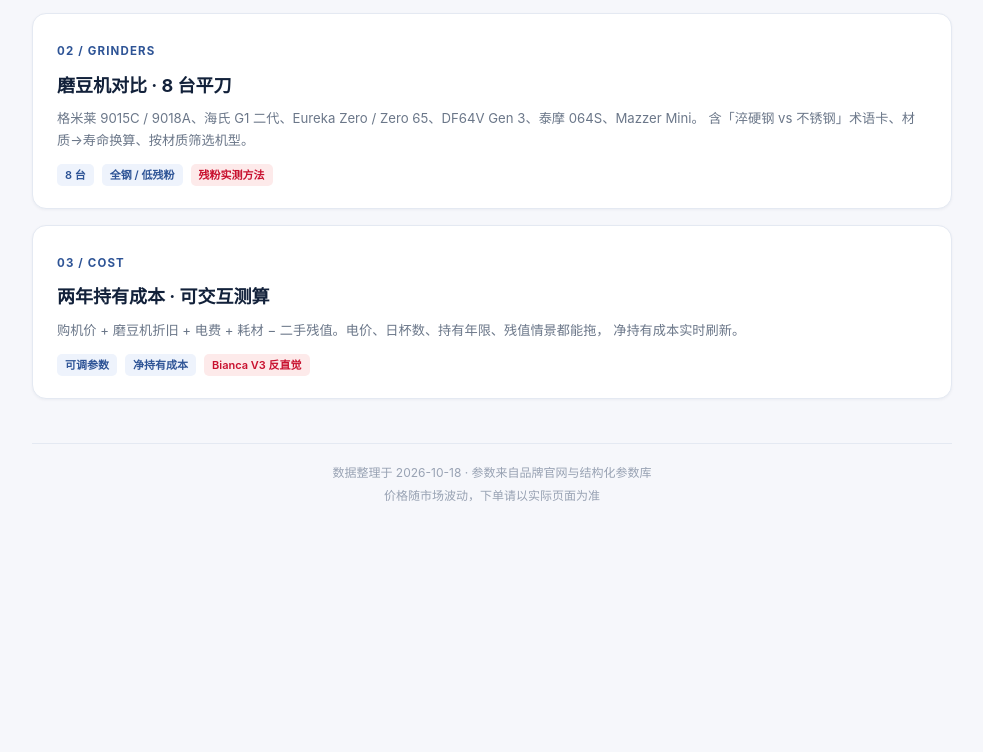
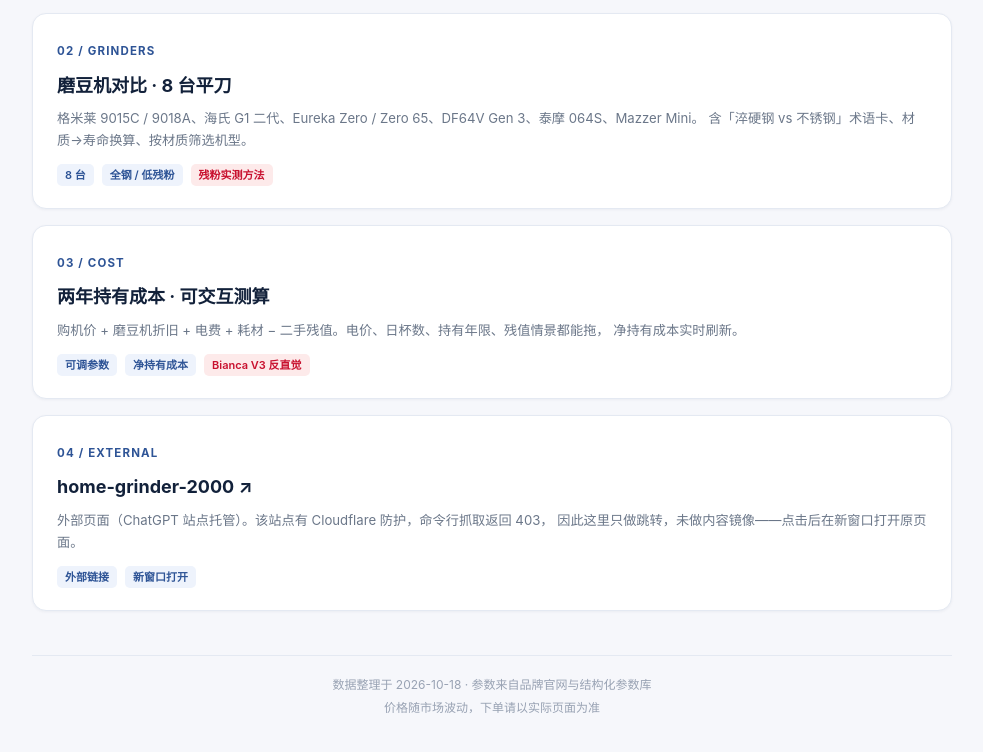
Before and after one commit to Joh0621/coffee-gear-site, a plain HTML site: page index.html in a window 1280 px wide. Shown: the part 420-1172 px from the top of the page, without its empty margins (148-1131 px from the left). Before the commit the page ends 992 px from the top, so only its background shows below. Drawn offline with Linux system fonts and the light colour scheme.

Commit message:
Add external link card for home-grinder-2000

```diff
--- a/index.html
+++ b/index.html
@@ -66,6 +66,14 @@
          净持有成本实时刷新。</p>
       <div class="tags"><span class="tag">可调参数</span><span class="tag">净持有成本</span><span class="tag hot">Bianca V3 反直觉</span></div>
     </a>
+    <a class="card" href="https://home-grinder-2000.dcrbecnywzjiteb.chatgpt.site" target="_blank" rel="noopener">
+      <span class="num">04 / EXTERNAL</span>
+      <h2>home-grinder-2000 ↗</h2>
+      <p>外部页面（ChatGPT 站点托管）。该站点有 Cloudflare 防护，命令行抓取返回 403，
+         因此这里只做跳转，未做内容镜像——点击后在新窗口打开原页面。</p>
+      <div class="tags"><span class="tag">外部链接</span><span class="tag">新窗口打开</span></div>
+    </a>
+
   </div>
 
   <footer>
```
